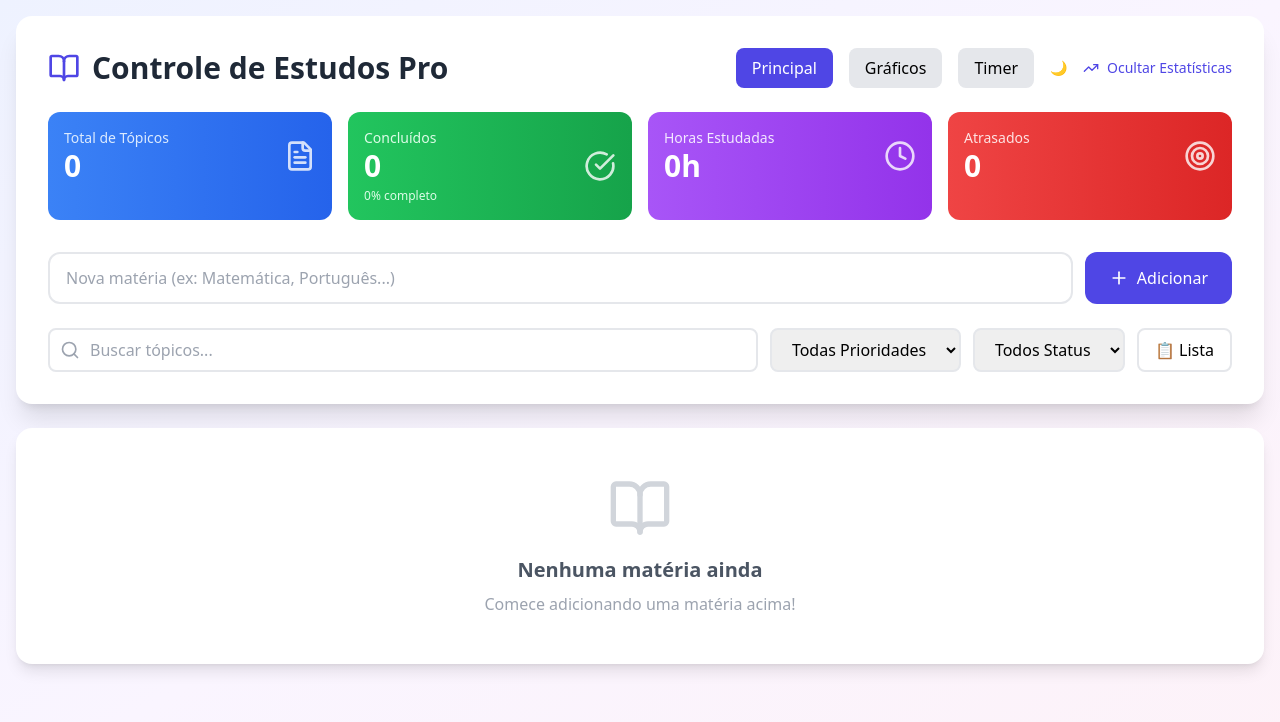
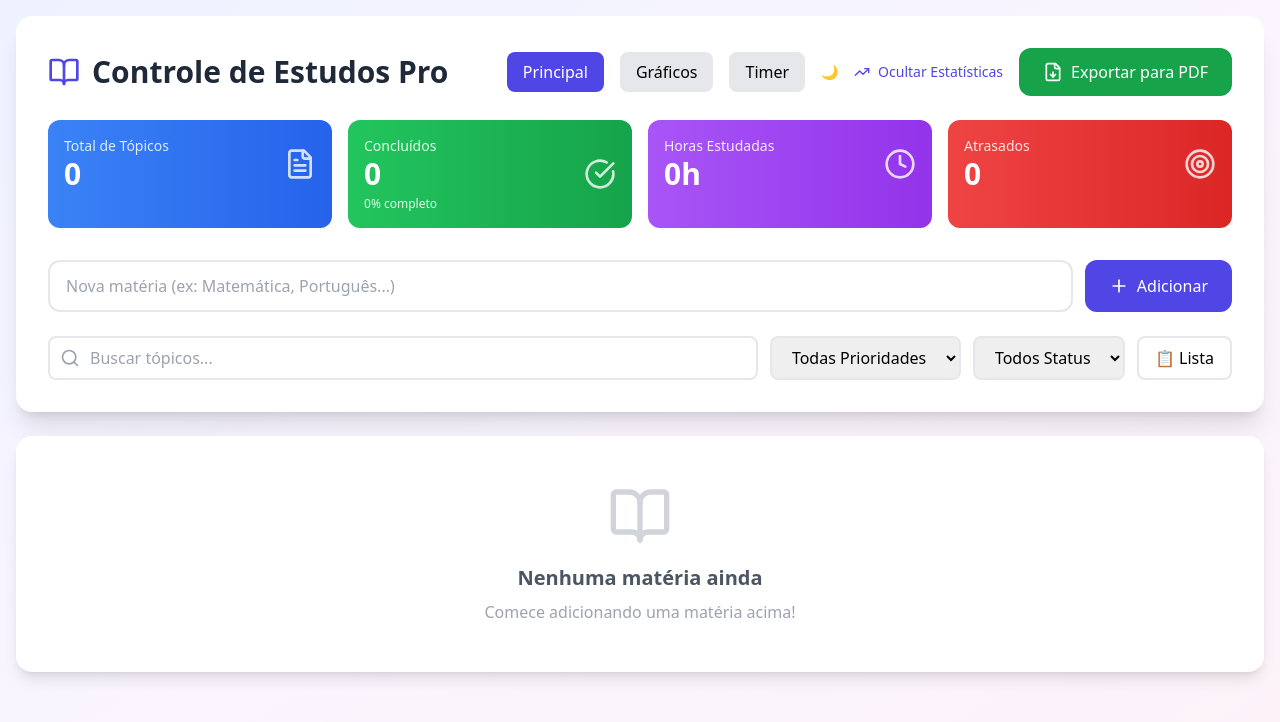
Before and after one commit to Thiago9220/controle-estudos, a React (Create React App) app: page / in a window 1280 px wide. Shown: the top 722 px of the page. Built offline with nearby package versions, Linux system fonts and the light colour scheme.

Commit message:
Add PDF export functionality

```diff
--- a/src/App.js
+++ b/src/App.js
@@ -2,6 +2,7 @@ import React, { useState, useEffect } from 'react';
 import { BookOpen, Plus, Trash2, CheckCircle, Circle, Clock, FileText, Calendar, Target, TrendingUp, Award, Filter, Search, Edit2, Save, X } from 'lucide-react';
 import ProgressGraphs from './components/ProgressGraphs';
 import PomodoroTimer from './components/PomodoroTimer';
+import ExportPDF from './components/ExportPDF';
 
 export default function StudyTracker() {
   const [subjects, setSubjects] = useState([]);
@@ -228,7 +229,8 @@ export default function StudyTracker() {
 
   return (
     <div className="min-h-screen bg-gradient-to-br from-indigo-50 via-purple-50 to-pink-50 dark:from-gray-900 dark:via-gray-800 dark:to-gray-700 p-4">
-      <div className="max-w-7xl mx-auto">
+      <div id="pdf-content">
+        <div className="max-w-7xl mx-auto">
         <div className="bg-white dark:bg-gray-800 rounded-2xl shadow-xl p-8 mb-6">
           <div className="flex items-center justify-between mb-6">
             <div className="flex items-center gap-3">
@@ -252,6 +254,7 @@ export default function StudyTracker() {
                 <TrendingUp className="w-4 h-4" />
                 {showStats ? 'Ocultar' : 'Mostrar'} Estatísticas
               </button>
+              <ExportPDF />
             </div>
           </div>
 
@@ -567,5 +570,6 @@ export default function StudyTracker() {
         )}
       </div>
     </div>
+  </div>
   );
 }
--- /dev/null
+++ b/src/components/ExportPDF.js
@@ -0,0 +1,51 @@
+import React from 'react';
+import jsPDF from 'jspdf';
+import html2canvas from 'html2canvas';
+import { FileDown } from 'lucide-react';
+
+const ExportPDF = ({ subjects, view }) => {
+  const exportPdf = () => {
+    const input = document.getElementById('pdf-content');
+    if (input) {
+      html2canvas(input, { scale: 2 })
+        .then((canvas) => {
+          const imgData = canvas.toDataURL('image/png');
+          const pdf = new jsPDF('p', 'mm', 'a4');
+          const pdfWidth = pdf.internal.pageSize.getWidth();
+          const pdfHeight = pdf.internal.pageSize.getHeight();
+          const canvasWidth = canvas.width;
+          const canvasHeight = canvas.height;
+          const ratio = canvasWidth / canvasHeight;
+          const width = pdfWidth;
+          const height = width / ratio;
+
+          let position = 0;
+          let heightLeft = height;
+
+          pdf.addImage(imgData, 'PNG', 0, position, width, height);
+          heightLeft -= pdfHeight;
+
+          while (heightLeft > 0) {
+            position = heightLeft - height;
+            pdf.addPage();
+            pdf.addImage(imgData, 'PNG', 0, position, width, height);
+            heightLeft -= pdfHeight;
+          }
+
+          pdf.save('meus-estudos.pdf');
+        });
+    }
+  };
+
+  return (
+    <button
+      onClick={exportPdf}
+      className="bg-green-600 text-white px-6 py-3 rounded-xl hover:bg-green-700 transition flex items-center gap-2 font-medium"
+    >
+      <FileDown className="w-5 h-5" />
+      Exportar para PDF
+    </button>
+  );
+};
+
+export default ExportPDF;
```
